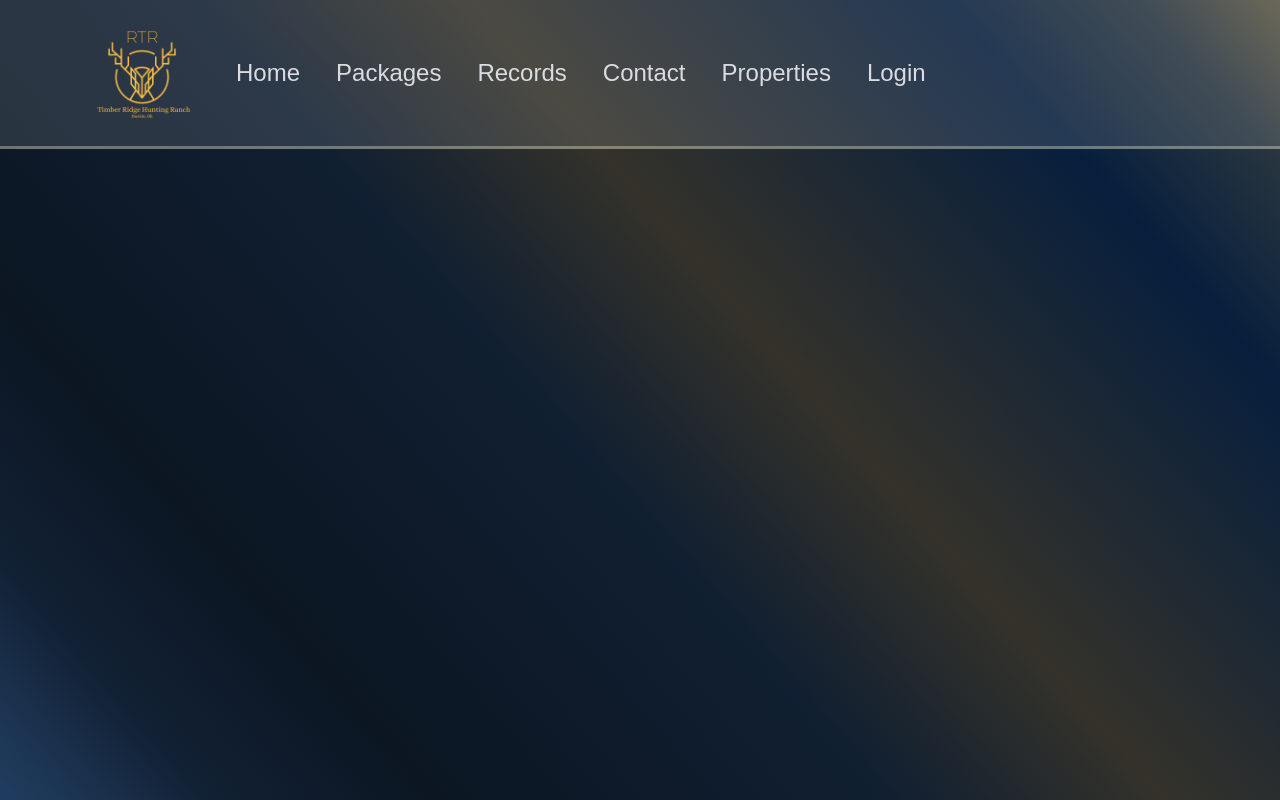
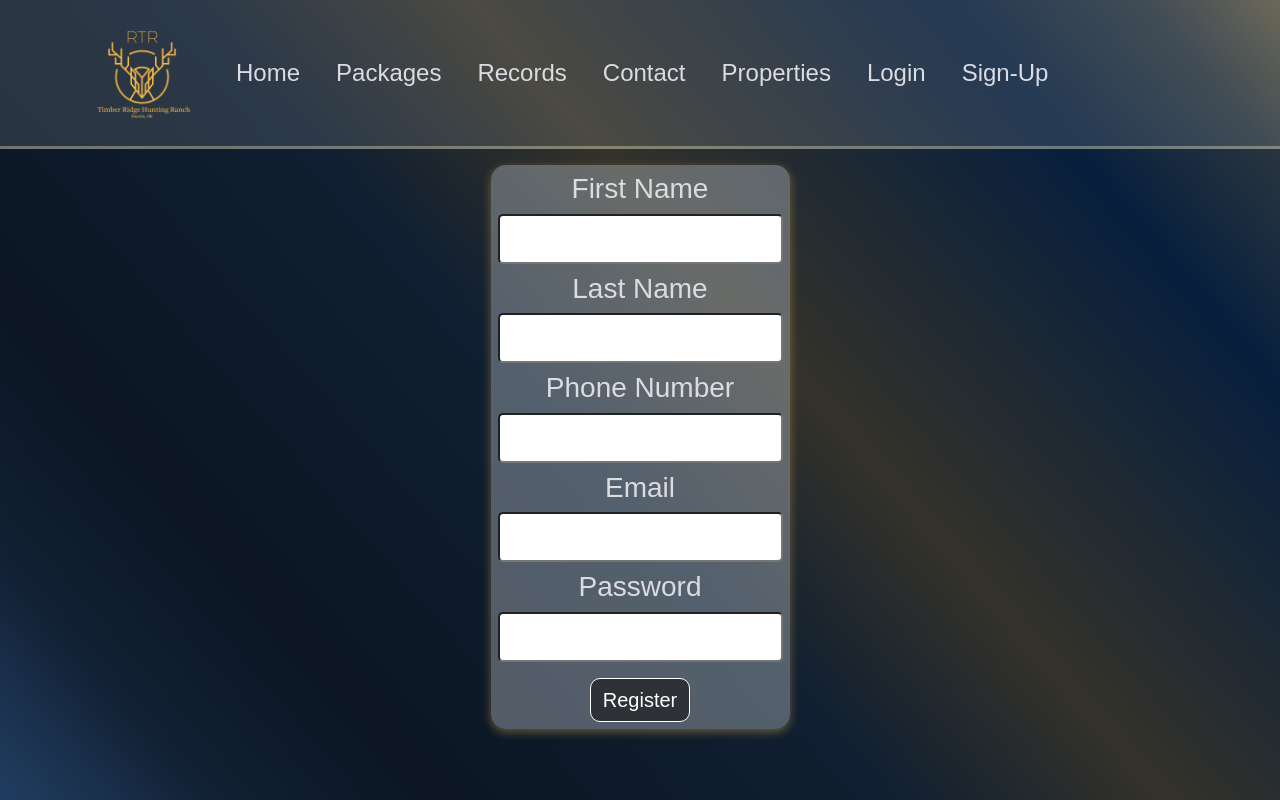
Before and after one commit to mjh1985codeman/timber-ridge, a React (Create React App) app in the folder client/: page /register in a window 1280 px wide. Built offline with nearby package versions, Linux system fonts and the light colour scheme.

Commit message:
added customer signup and did a little validation / route protection

```diff
--- a/client/src/App.js
+++ b/client/src/App.js
@@ -12,6 +12,7 @@ import Contact from "./pages/Contact";
 import NavItem from "./components/NavItem";
 import Packages from "./pages/Packages";
 import Properties from "./pages/Properties";
+import Register from "./pages/Register";
 import ReserveProperty from "./components/ReserveProperty";
 import AddProperty from "./pages/AddProperty";
 import PropertyDetails from "./pages/PropertyDetails";
@@ -19,10 +20,6 @@ import Login from "./pages/Login";
 import Logout from "./pages/Logout";
 import Team from "./pages/Team";
 
-//Icon Things
-import LogOutIcon from "./assets/logout.png";
-import { FontAwesomeIcon } from '@fortawesome/react-fontawesome'
-import { faArrowRightFromBracket } from '@fortawesome/free-solid-svg-icons'
 
 
 function App() {
@@ -30,17 +27,20 @@ function App() {
     <Router>
     <>
       <Navigation>
-        <NavItem to="/" text="Home" icon={null}/>
-        <NavItem to="/packages" text="Packages" icon={null}/>
-        <NavItem to="/records" text="Records" icon={null}/>
-        <NavItem to="/contact" text="Contact" icon={null}/>
-        <NavItem to="/properties" text="Properties" icon={null}/>
+        <NavItem to="/" text="Home"/>
+        <NavItem to="/packages" text="Packages"/>
+        <NavItem to="/records" text="Records"/>
+        <NavItem to="/contact" text="Contact"/>
+        <NavItem to="/properties" text="Properties"/>
         {Auth.isAdmin() ? (
-        <NavItem to="/team" text="Team" icon={null}></NavItem>
-        ) : (null)}
+          <NavItem to="/team" text="Team"></NavItem>
+          ) : (null)}
         {!Auth.loggedIn() ? (
-        <NavItem to="/login" text="Login" icon={null}></NavItem>
-        ) : (<NavItem to="/logout"text="LOGOUT" icon={LogOutIcon}></NavItem>)}
+          <NavItem to="/login" text="Login"></NavItem>
+          ) : (<NavItem to="/logout"text="LOGOUT"></NavItem>)}
+         {!Auth.loggedIn() ? (
+           <NavItem to="/register" text="Sign-Up"/>
+         ) : (null)}
       </Navigation>
       <Routes>
         <Route exact path="/" element={<Home/>} />
@@ -51,6 +51,7 @@ function App() {
         <Route exact path="/records" element={<Records/>} />
         <Route exact path="/contact"element={<Contact/>} />
         <Route exact path="/properties"element={<Properties/>} />
+        <Route exact path="/register" element={<Register/>}/>
         <Route exact path="/properties/addproperty" element={<AddProperty/>} />
         <Route exact path="/properties/:propertyId" element={<PropertyDetails/>}/>
         <Route exact path="/reserve/:propertyId" element={<ReserveProperty/>}/>
--- /dev/null
+++ b/client/src/components/Modal.js
@@ -0,0 +1,16 @@
+import React from 'react';
+
+const Modal = ({ isOpen, handleClose, children }) => {
+
+  return (
+    <div className="modal-div">
+      <div className="modal-content">
+        <div className="modal-body">{children}
+        </div>
+      </div>
+      <button className="close" onClick={handleClose}>X</button>
+  </div>
+  );
+};
+
+export default Modal;
--- a/client/src/components/Navigation.js
+++ b/client/src/components/Navigation.js
@@ -3,6 +3,7 @@ import Container from 'react-bootstrap/Container';
 import Nav from 'react-bootstrap/Nav';
 import Navbar from 'react-bootstrap/Navbar';
 import logo from '../assets/RTR-logo-transbg.png'
+import Auth from '../helpers/auth'
 
 const Navigation = (props) => {
 
--- /dev/null
+++ b/client/src/helpers/validators.js
@@ -0,0 +1,13 @@
+
+class Validator {
+    isEmpty(obj) {
+        const objValues = Object.values(obj);
+        if(objValues.some(value => !value)) {
+            return true;
+        } else {
+            return false;
+        }
+    };
+}
+
+export default new Validator();
--- a/client/src/index.css
+++ b/client/src/index.css
@@ -51,6 +51,51 @@ html {
 
 .hide {
   display: none;
+}
+
+/* Modal Stylings */
+
+.modal-div {
+  background-color: hsla(210, 27%, 88%, 0.425);
+  border: solid hsla(0, 0%, 0%, 0.534);
+  box-shadow: 0 3px 10px hsla(40, 97%, 64%, 0.562);
+  border-radius: 15px;
+  padding: 5px;
+  margin-bottom: 2vh;
+  font-family: 'Cardo', sans-serif;
+}
+
+/* Modal Content */
+.modal-content {
+  text-align: center;
+}
+
+.modal-body {
+  /* Full height */
+  display: flex;
+  flex-direction: column;
+  justify-content: center;
+  align-items: center;
+}
+
+
+.close {
+  margin-top: 2px;
+  color: #2b2b2b;
+  background-color: #f1f1f1;
+  font-size: 20px;
+  font-weight: bold;
+  width: 100%;
+  border: solid hsla(0, 0%, 15%, 0.705);
+  border-radius: 15px;
+  box-shadow: 0 3px 10px hsla(40, 97%, 64%, 0.562);
+
+}
+
+.close:hover,
+.close:focus {
+  opacity: 0.7;
+  cursor: pointer;
 }
 
 /* Navigation Stylings */
@@ -188,6 +233,8 @@ html {
 
 .formstyle {
   display: flex;
+  flex-direction: column;
+  align-items: center;
   justify-content: center;
   margin: 2vh;
 }
--- a/client/src/pages/Home.js
+++ b/client/src/pages/Home.js
@@ -10,9 +10,6 @@ const Home = () => {
   return (
     <Container className="home-head-container">
         <h1 className="home-title">Timber Ridge Hunting Ranch</h1>
-        {Auth.isAdmin() ? (
-        <button>You Are Logged in as an Admin!!!</button>
-        ) : (null)}
     <div className="home-quote">
     <h2>"Where success is just part of the experience."</h2>
     </div>
--- a/client/src/pages/Register.js
+++ b/client/src/pages/Register.js
@@ -1,7 +1,144 @@
-import React from 'react'
+import React, {useState} from 'react';
+import Button from 'react-bootstrap/Button';
+import Form from 'react-bootstrap/Form';
+import { useNavigate } from "react-router-dom";
+import { useMutation, useQuery } from '@apollo/client';
+import { Container } from 'react-bootstrap';
+
+//Components
+import Loading from '../components/Loading';
+import Modal from '../components/Modal';
+
+import { ADD_USER } from '../controllers/mutations';
+import Auth from '../helpers/auth';
+import Validator from '../helpers/validators';
+
 
 export default function Register() {
-  return (
-    <div>Register</div>
-  )
+    const navigate = useNavigate();
+    const [userRole, setUserRole] = useState("customer");
+    const [userFirstName, setUserFirstName] = useState("");
+    const [userLastName, setUserLastName] = useState("");
+    const [userPhone, setUserPhone] = useState("");
+    const [userEmail, setUserEmail] = useState("");
+    const [userPassword, setUserPassword] = useState("");
+    const [showModal, setShowModal] = useState(false);
+
+    const [addUser, {loading, error, data}] = useMutation(ADD_USER);
+
+    const alreadyLoggedIn = Auth.loggedIn();
+    console.log("alreadyLoggedIn? " , alreadyLoggedIn);
+
+    const handleOpenModal = () => {
+        setShowModal(true);
+    };
+
+    const handleCloseModal = () => {
+        setShowModal(false);
+    };
+
+    const callOpenModal = () => {
+        handleOpenModal();
+    };
+
+    function handleInputChange(e) {
+        e.preventDefault();
+
+        const {name, value} = e.target;
+
+        if(name === 'userRole') {
+            return setUserRole(value);
+        } else if (name === 'userFirstName') {
+            return setUserFirstName(value);
+        } else if (name === 'userLastName') {
+            return setUserLastName(value);
+        } else if (name === 'userPhone') {
+            return setUserPhone(value)
+        }
+        else if (name === 'userEmail') {
+            return setUserEmail(value)
+        }
+        else if (name === 'userPassword') {
+            return setUserPassword(value)
+        };
+    }
+
+    async function handleSubmit(e) {
+        e.preventDefault();
+        const userObj = {
+          firstName: userFirstName,
+          lastName: userLastName,
+          phone: userPhone,
+          email: userEmail,
+          role: userRole,
+          password: userPassword,
+        };
+
+        const empty = Validator.isEmpty(userObj);
+        //Mutation being called and the propObj being passed in as the variables.
+        if(!empty) {
+            const mutationResponse = await addUser({
+              variables: {
+                firstName: userObj.firstName,
+                lastName: userObj.lastName,
+                phone: userObj.phone,
+                email: userObj.email,
+                role: userObj.role,
+                password: userObj.password
+              }
+            });
+            //go ahead and log the user in.
+            const token = mutationResponse.data.addUser.token;
+            Auth.login(token);
+            navigate('/');
+            if(loading) return <Loading/>;
+            if(error) return `User Add Error. . .${error.message}`;
+        } else {
+            callOpenModal();
+        }
+      };
+
+  if(!alreadyLoggedIn) {
+   return (
+    <>
+    <Container>
+       <Form className='formstyle' onSubmit={handleSubmit}>
+    {showModal ? (
+    <Modal handleClose={handleCloseModal} className='modalstyle'>
+            <h1>All Fields are Required!</h1>
+            <h4>Please Verify all fields and try again.</h4>
+    </Modal>
+    ) : (null)}
+       <Form.Group className='formcontent'>
+         <Form.Label className='formlabel'>
+           <h3>First Name</h3>
+           <input className='calinput'type="text" name="userFirstName" value={userFirstName} onChange={handleInputChange}/>
+         </Form.Label>
+         <Form.Label className='formlabel'>
+             <h3>Last Name</h3>
+             <input className='calinput' type="text" name="userLastName" value={userLastName} onChange={handleInputChange}/>
+         </Form.Label>
+         <Form.Label className='formlabel'>
+             <h3>Phone Number</h3>
+             <input className='calinput' type="text" name="userPhone" value={userPhone} onChange={handleInputChange}/>
+         </Form.Label>
+         <Form.Label className='formlabel'>
+             <h3>Email</h3>
+             <input className='calinput' type="text" name="userEmail" value={userEmail} onChange={handleInputChange}/>
+         </Form.Label>
+         <Form.Label className='formlabel'>
+           <h3>Password</h3>
+           <input className='calinput' type="password" name="userPassword" value={userPassword} onChange={handleInputChange}/>
+         </Form.Label>
+       <Button type="submit">Register</Button>
+     </Form.Group>
+     </Form>
+     </Container>
+  </>
+   )
+  } else {
+    return (
+    <h1>Looks Like you have already registered and logged in!</h1>
+    )
+  }
 }
--- a/client/src/pages/Team.js
+++ b/client/src/pages/Team.js
@@ -4,9 +4,15 @@ import Form from 'react-bootstrap/Form';
 import { useNavigate } from "react-router-dom";
 import { useMutation, useQuery } from '@apollo/client';
 import { Container } from 'react-bootstrap';
+
+//Components
 import Loading from '../components/Loading';
+import Modal from '../components/Modal';
+
 import { ADD_USER } from '../controllers/mutations';
 import Auth from '../helpers/auth';
+import Validator from '../helpers/validators';
+
 
 export default function Team() {
     const navigate = useNavigate();
@@ -16,8 +22,21 @@ export default function Team() {
     const [userPhone, setUserPhone] = useState("");
     const [userEmail, setUserEmail] = useState("");
     const [userPassword, setUserPassword] = useState("");
+    const [showModal, setShowModal] = useState(false);
 
     const [addUser, {loading, error, data}] = useMutation(ADD_USER);
+
+    const handleOpenModal = () => {
+        setShowModal(true);
+    };
+
+    const handleCloseModal = () => {
+        setShowModal(false);
+    };
+
+    const callOpenModal = () => {
+        handleOpenModal();
+    };
 
     function handleInputChange(e) {
         e.preventDefault();
@@ -43,8 +62,6 @@ export default function Team() {
 
     async function handleSubmit(e) {
         e.preventDefault();
-        // Prevent the browser from reloading the page
-        //LOGIC TO ADD THE PROPERTY.
         const userObj = {
           firstName: userFirstName,
           lastName: userLastName,
@@ -54,7 +71,10 @@ export default function Team() {
           password: userPassword,
         };
 
+        const empty = Validator.isEmpty(userObj);
+        console.log('empty' , empty);
         //Mutation being called and the propObj being passed in as the variables.
+        if(!empty) {
             await addUser({
               variables: {
                 firstName: userObj.firstName,
@@ -64,12 +84,14 @@ export default function Team() {
                 role: userObj.role,
                 password: userObj.password
               }
-        }).then( async newUserData => {
-            const newUser = newUserData.data;
-            console.log('newUser: ' , newUser)
+            }).then(() => {
+                navigate('/');
             });
             if(loading) return <Loading/>;
             if(error) return `User Add Error. . .${error.message}`;
+        } else {
+            callOpenModal();
+        }
       };
 
   if(Auth.isAdmin()) {
@@ -77,6 +99,12 @@ export default function Team() {
     <>
     <Container>
        <Form className='formstyle' onSubmit={handleSubmit}>
+    {showModal ? (
+    <Modal handleClose={handleCloseModal} className='modalstyle'>
+            <h1>All Fields are Required!</h1>
+            <h4>Please Verify all fields and try again.</h4>
+    </Modal>
+    ) : (null)}
        <Form.Group className='formcontent'>
          <Form.Label className='formlabel'>
            <h3>Team Member First Name</h3>
@@ -113,7 +141,7 @@ export default function Team() {
    )
   } else {
     return (
-        <div>You Have to be logged in as an Admin in order to manage a team.</div>
+    <h1>You Have to be logged in as an Admin in order to manage a team.</h1>
     )
   }
 }
```
Also changed, not shown: client/src/pages/Properties.js (+2 -5 lines). Lines whose indentation alone changed are shown as unchanged.
